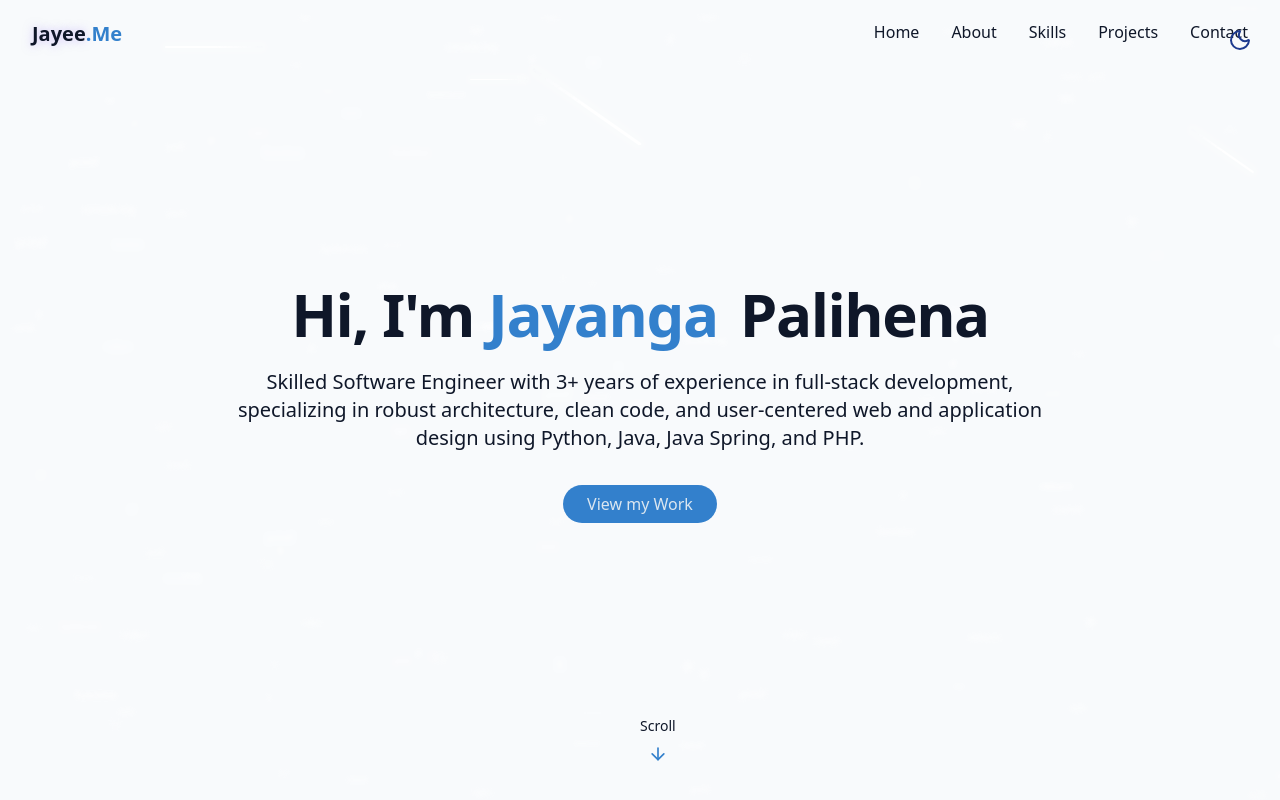
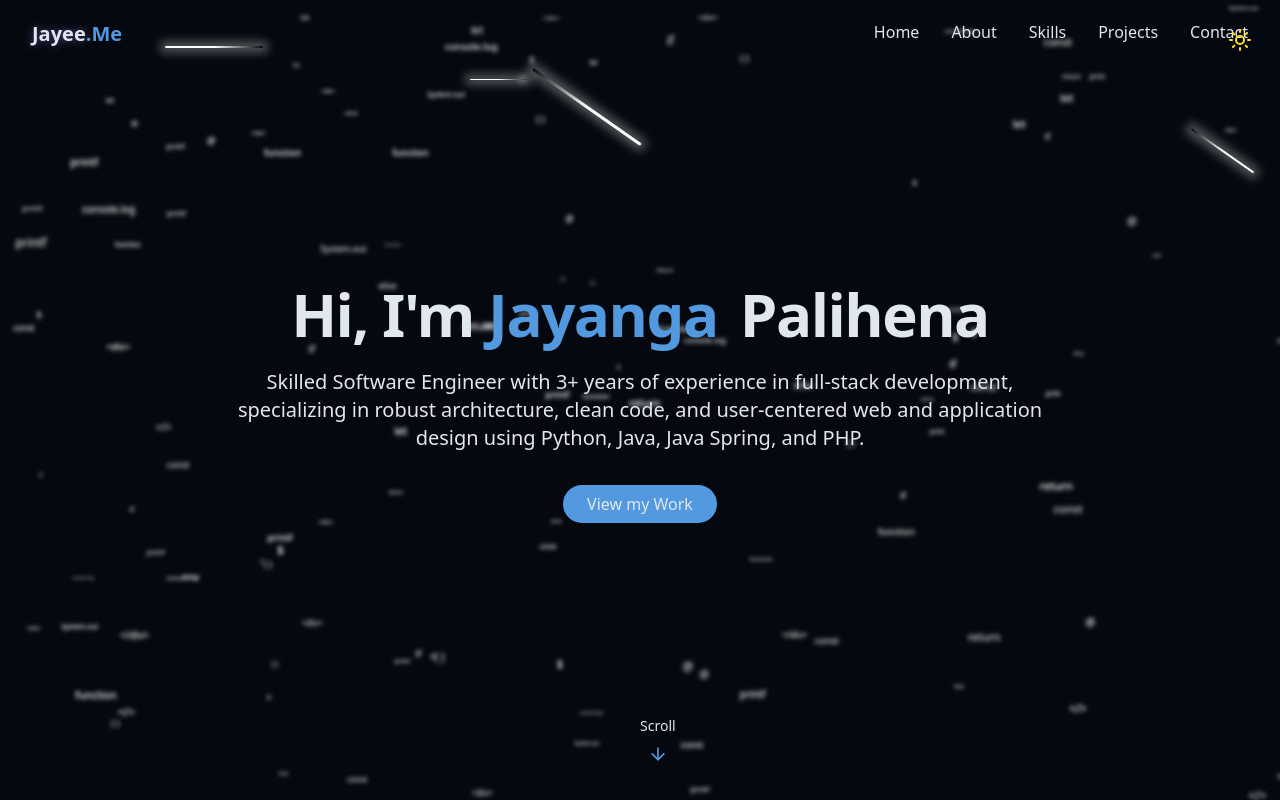
Before and after one commit to MrSriJay/jayee-portfolio, a React (Vite) app: page / in a window 1280 px wide. Shown: the top 800 px of the page. Built offline with nearby package versions, Linux system fonts and the light colour scheme.

Commit message:
theme set

```diff
--- a/src/compoents/ThemeToggle.jsx
+++ b/src/compoents/ThemeToggle.jsx
@@ -3,10 +3,15 @@ import {useEffect, useState} from "react";
 import { cn } from "../lib/Utils";
 
 export const ThemeToggle = () => {
-  const [isDarkMode, setIsDarkMode] = useState(true);
+  const [isDarkMode, setIsDarkMode] = useState(false);
   useEffect(() => {
-       const theme = localStorage.getItem("theme");
-         if(theme === "dark") {
+         const theme = localStorage.getItem("theme");
+         if (theme === null) {
+              document.documentElement.classList.add("dark");
+              localStorage.setItem("theme", "dark");
+              setIsDarkMode(true);
+         }
+         else if(theme === "dark") {
               document.documentElement.classList.add("dark");
               setIsDarkMode(true);
          } else {
```
